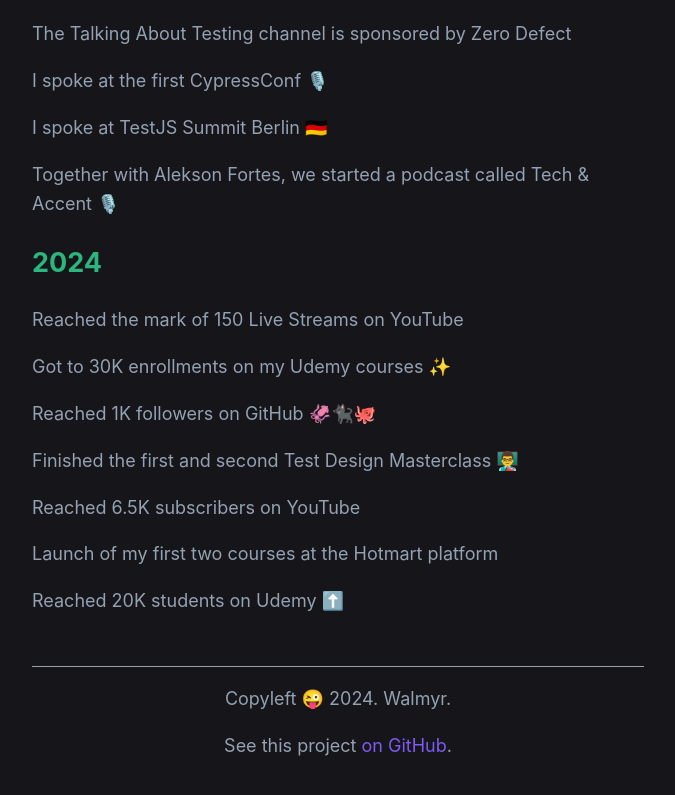
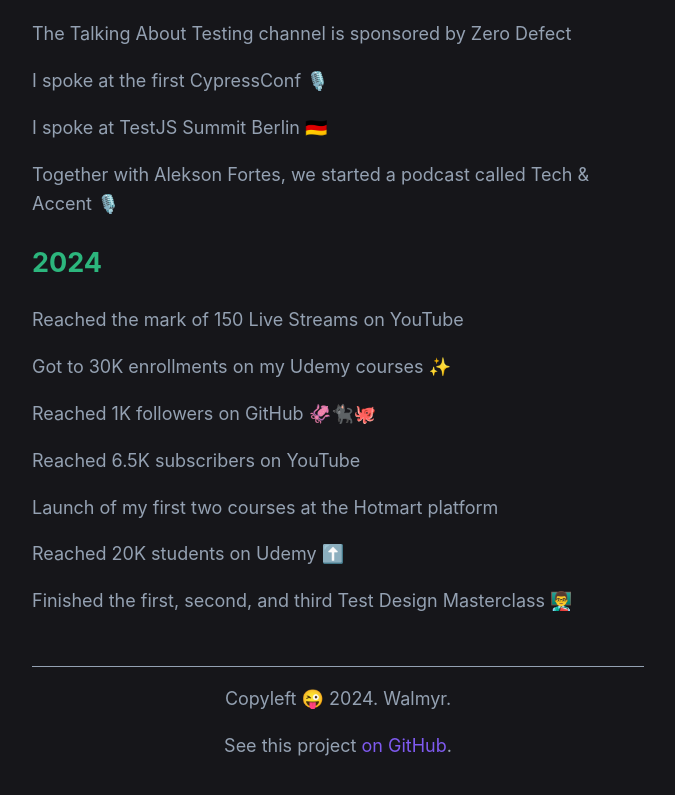
Before and after one commit to wlsf82/walmyr-nextjs, a Next.js app: page / in a window 1280 px wide. Shown: the part 3595-4390 px from the top of the page, without its empty margins (302-977 px from the left). Built offline with nearby package versions, Linux system fonts and the light colour scheme.

Commit message:
Update achievements with the newest one

```diff
--- a/components/achievements.js
+++ b/components/achievements.js
@@ -124,10 +124,10 @@ const achievements = [
       'Reached the mark of 150 Live Streams on YouTube',
       'Got to 30K enrollments on my Udemy courses ✨',
       'Reached 1K followers on GitHub 🦑🐈‍⬛🐙',
-      'Finished the first and second Test Design Masterclass 👨‍🏫',
       'Reached 6.5K subscribers on YouTube',
       'Launch of my first two courses at the Hotmart platform',
       'Reached 20K students on Udemy ⬆️',
+      'Finished the first, second, and third Test Design Masterclass 👨‍🏫',
     ]
   }
 ]
```
